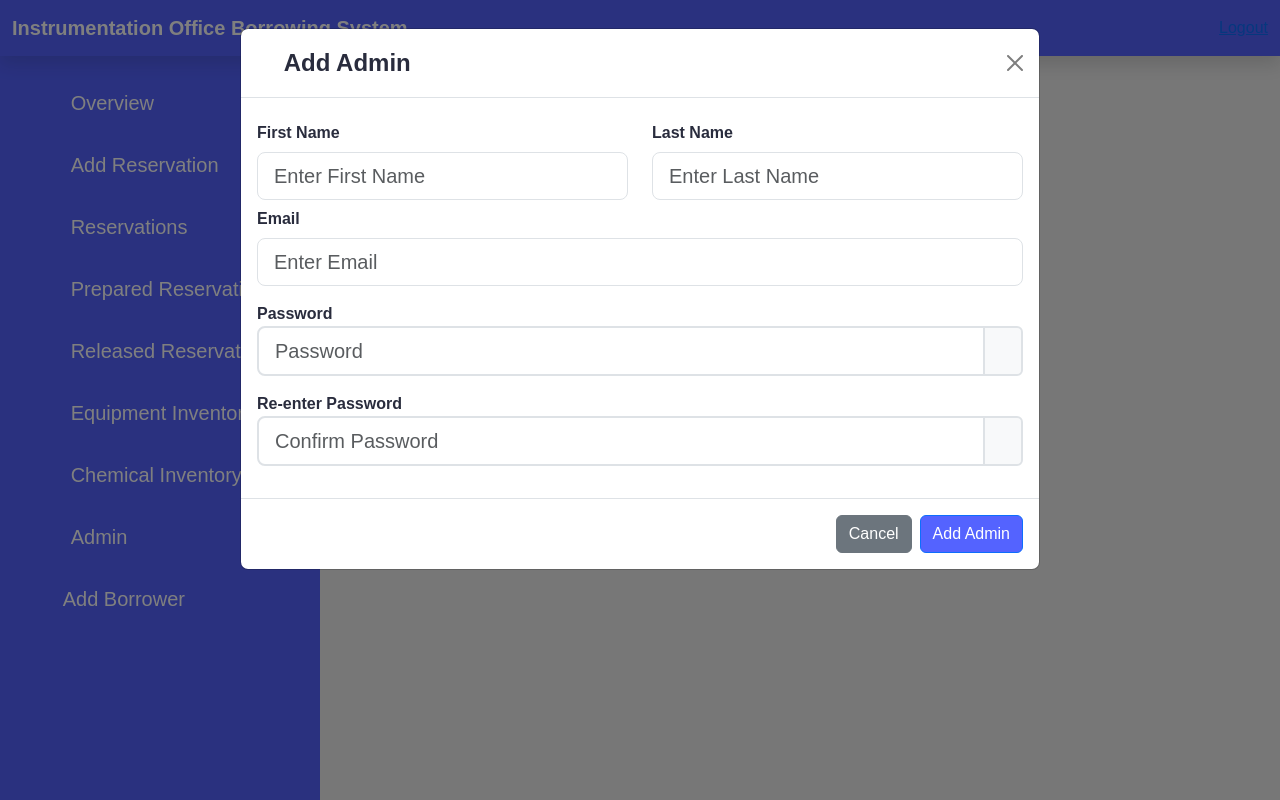
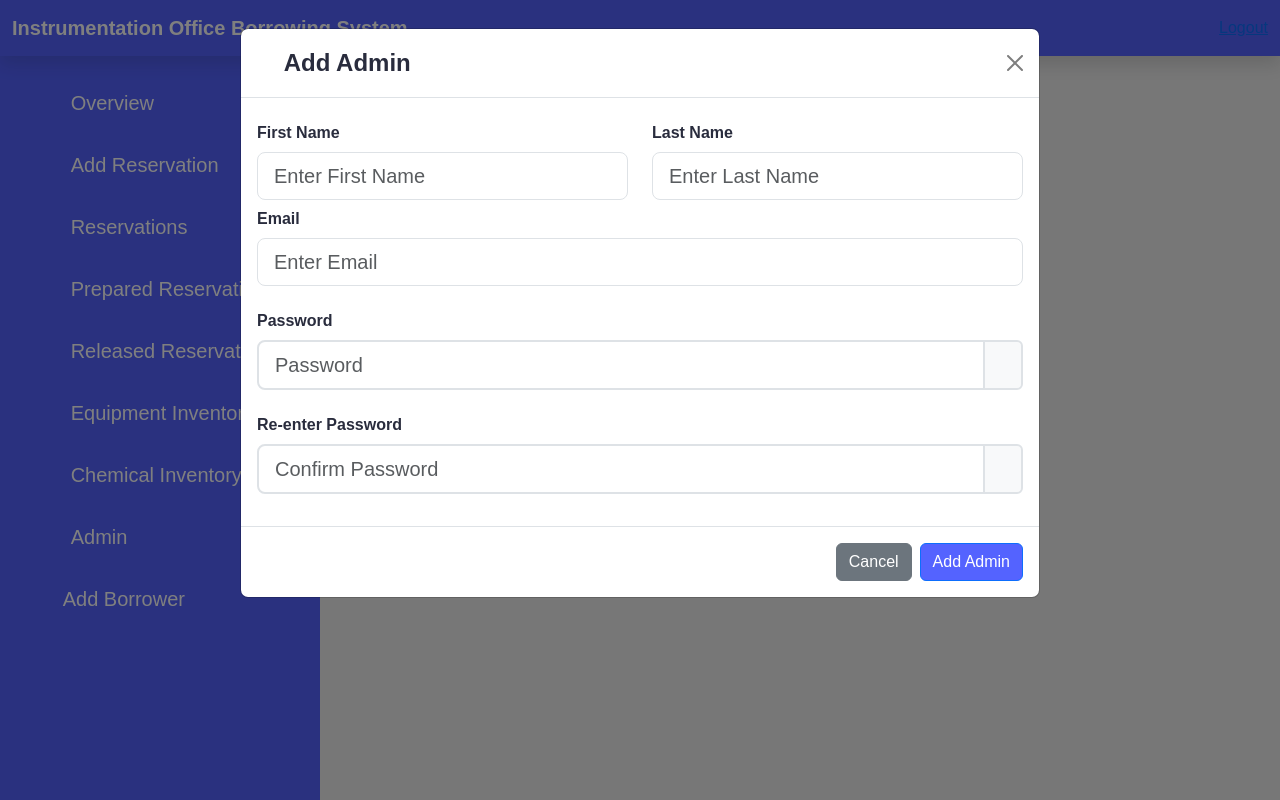
Before and after one commit to AlexisAubreyBrusola/biology-system, a PHP site: page /view/admin.php in a window 1280 px wide, after a click on "To add an admin". Run offline with PHP 8.4, Linux system fonts and the light colour scheme; some libraries are stand-ins or nearby versions; some web fonts are replaced.

Commit message:
Fix layout problems in the form for adding admins

```diff
--- a/view/admin.php
+++ b/view/admin.php
@@ -85,13 +85,13 @@ if(isset($_POST['submit'])) {
 								<input type="email" class="form-control form-control-lg" id="email" name="email" placeholder="Enter Email" required>
 							</div>
 
-							<label for="password" class="">Password</label>
+							<label for="password" class="col-form-label fw-semibold">Password</label>
 							<div class="input-group mb-3">
 								<input type="password" name="password" id="password" class="form-control form-control-lg border-2 fw-normal"placeholder="Password" aria-label="password" aria-describedby="password" required>
 								<button class="input-group-text border-2" type="button" id="show-password1"><i class="fa-solid fa-eye" id="eye-icon"></i></button>
 							</div>
 
-							<label for="confirmPassword" class="">Re-enter Password</label>
+							<label for="confirmPassword" class="col-form-label fw-semibold">Re-enter Password</label>
 							<div class="input-group mb-3">
 								<input type="password" name="confirm_password" id="confirm_password" class="form-control form-control-lg border-2 fw-normal"placeholder="Confirm Password" aria-label="confirmPassword" aria-describedby="confirmPassword" required>
 								<button class="input-group-text border-2" type="button" id="show-password2"><i class="fa-solid fa-eye" id="eye-icon"></i></button>
```
